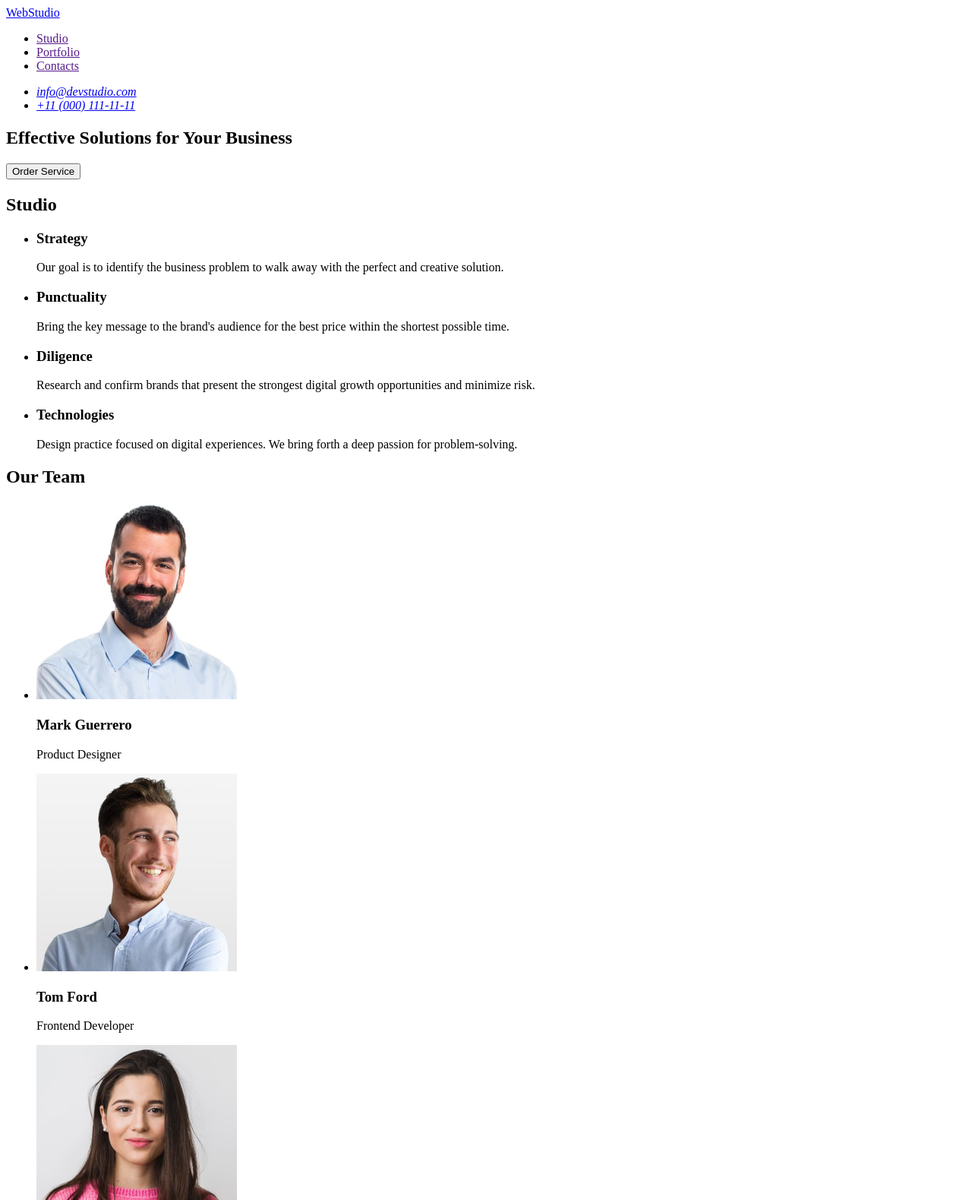
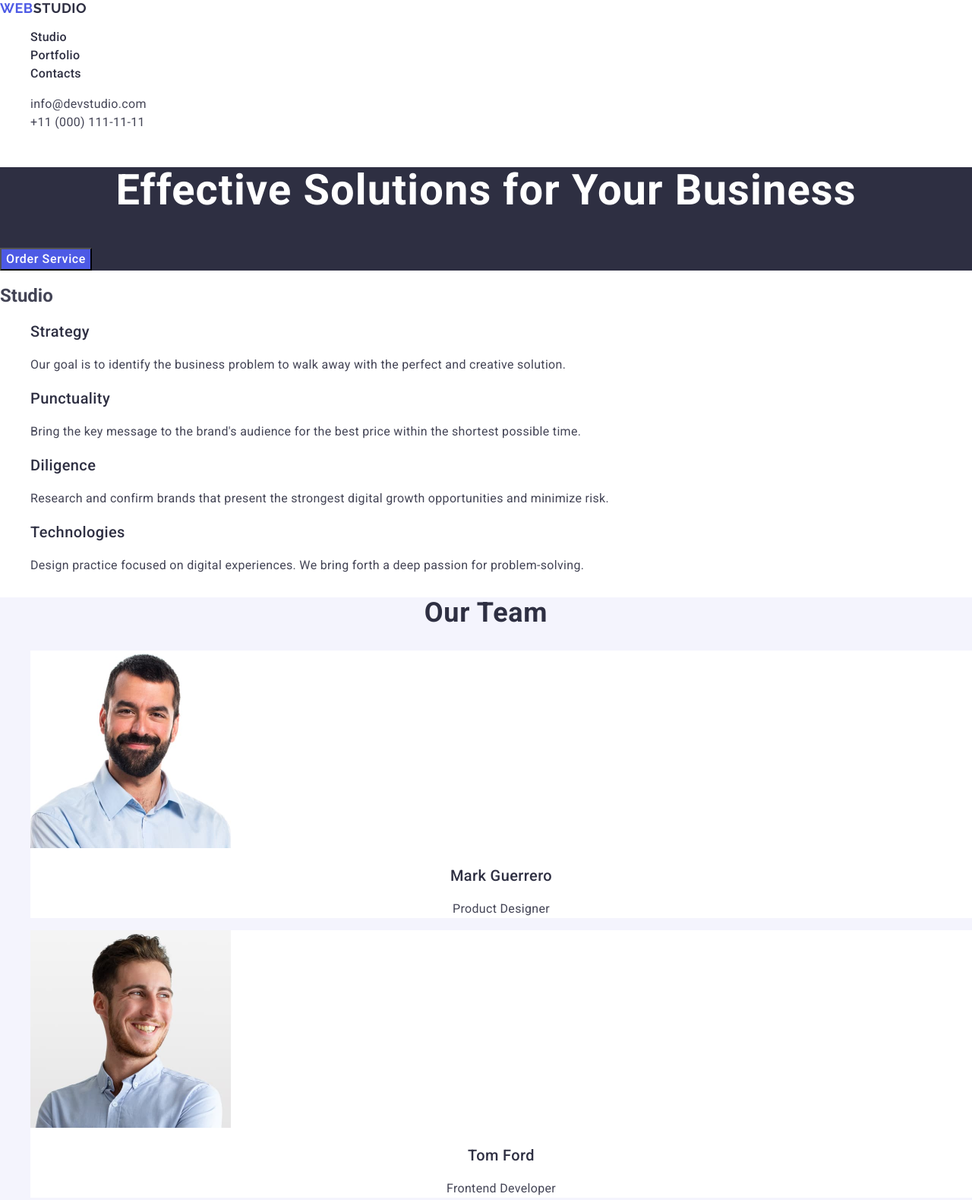
Before and after one commit to MaksPkm/goit-markup-hw-02, a plain HTML site: page index.html in a window 1280 px wide. Shown: the top 1579 px of the page at 76% size. Drawn offline with nearby package versions, Linux system fonts and the light colour scheme.

Commit message:
add new files

```diff
--- /dev/null
+++ b/css/styles.css
@@ -0,0 +1,159 @@
+body {
+    font-family: "Roboto", sans-serif;
+    color: #434455;
+    background-color: #fff;
+}
+ul {
+    list-style-type: none;
+}
+a {
+    text-decoration: none;
+}
+button {
+    background-color: #4d5ae5;
+}
+
+
+
+.logo {
+        font-family: "Raleway", sans-serif;
+        font-weight: 700;
+        font-size: 18px;
+        line-height: 1.16667;
+        letter-spacing: 0.03em;
+        text-transform: uppercase;
+        color: #4d5ae5;
+}
+.logo-part {
+        font-family: "Raleway", sans-serif;
+        font-weight: 700;
+        font-size: 18px;
+        line-height: 1.16667;
+        letter-spacing: 0.03em;
+        text-transform: uppercase;
+        color: #2e2f42;
+}
+
+
+
+.menu-links  {
+        font-family:  inherit;
+        font-weight: 500;
+        font-size: 16px;
+        line-height: 1.5;
+        letter-spacing: 0.02em;
+        color: #2e2f42;
+}
+.menu-links:hover,
+.menu-links:focus {
+        font-family: inherit;
+        font-weight: 500;
+        font-size: 16px;
+        line-height: 1.5;
+        letter-spacing: 0.02em;
+        color: #404BBF;
+}
+
+
+
+.address {
+    font-style: normal;
+}
+.addr-links {
+       font-family: inherit;
+       font-weight: 400;
+       font-size: 16px;
+       line-height: 1.5;
+       letter-spacing: 0.02em;
+       color: #434455;
+}
+.addr-links:hover,
+.addr-links:focus {
+        font-family: inherit;
+        font-weight: 400;
+        font-size: 16px;
+        line-height: 1.5;
+        letter-spacing: 0.02em;
+        color: #404BBF;
+}
+
+
+
+.hero-sect {
+    background-color: #2e2f42;
+}
+.hero-title {
+        font-family: inherit;
+        font-weight: 700;
+        font-size: 56px;
+        line-height: 1.07143;
+        letter-spacing: 0.02em;
+        text-align: center;
+        color: #fff;
+}
+.hero-button {
+        font-family: inherit;
+        font-weight: 500;
+        font-size: 16px;
+        line-height: 1.5;
+        letter-spacing: 0.04em;
+        color: #fff;
+}
+.hero-button:hover,
+.hero-button:focus {
+    background-color: #404BBF;
+}
+
+
+
+.benf-header {
+        font-family: inherit;
+        font-weight: 500;
+        font-size: 20px;
+        line-height: 1.2;
+        letter-spacing: 0.02em;
+        color: #2e2f42;
+}
+.benf-content {
+        font-family: inherit;
+        font-weight: 400;
+        font-size: 16px;
+        line-height: 1.5;
+        letter-spacing: 0.02em;
+        color: #434455;
+}
+
+
+
+.team-sect {
+    background: #f4f4fd;
+}
+.t-header {
+        font-weight: 700;
+        font-size: 36px;
+        line-height: 1.11111;
+        letter-spacing: 0.02em;
+        text-align: center;
+        color: #2e2f42;
+}
+.t-menu {
+    background-color: #fff;
+}
+.t-names {
+        font-family: inherit;
+        font-weight: 500;
+        font-size: 20px;
+        line-height: 1.2;
+        letter-spacing: 0.02em;
+        text-align: center;
+        color: #2e2f42;
+}
+.t-position {
+        font-family: inherit;
+        font-weight: 400;
+        font-size: 16px;
+        line-height: 1.5;
+        letter-spacing: 0.02em;
+        text-align: center;
+        color: #434455;
+}
--- a/index.html
+++ b/index.html
@@ -4,91 +4,118 @@
     <meta charset="UTF-8">
     <meta name="viewport" content="width=device-width, initial-scale=1.0">
     <title>WebStudio</title>
-
-    <link rel="stylesheet" href="./css/styles.css" />
+    <link rel="stylesheet" href="https://cdnjs.cloudflare.com/ajax/libs/modern-normalize/2.0.0/modern-normalize.min.css">
+    <link rel="stylesheet" href="./css/styles.css">
+    <link rel="preconnect" href="https://fonts.googleapis.com">
+    <link rel="preconnect" href="https://fonts.gstatic.com" crossorigin>
+    <link href="https://fonts.googleapis.com/css2?family=Raleway:wght@700&family=Roboto:wght@400;500;700&display=swap"
+        rel="stylesheet">
 </head>
 
 <body>
+
+
     <header>
+
+
         <nav>
-          <a href="./index.html">WebStudio</a>
-          <ul>
-            <li><a href="">Studio</a></li>
-            <li><a href="">Portfolio</a></li>
-            <li><a href="">Contacts</a></li>
+          <a href="./index.html" class="logo">Web<span class="logo-part">Studio</span></a>
+          <ul class="page-menu">
+            <li><a href="./index.html" class="menu-links">Studio</a></li>
+            <li><a href="" class="menu-links">Portfolio</a></li>
+            <li><a href="" class="menu-links">Contacts</a></li>
           </ul>
         </nav>
 
-        <address>
+
+
+        <address class="address">
             <ul>
                 <li>
-                    <a href="mailto:info@devstudio.com">info@devstudio.com</a>
+                    <a href="mailto:info@devstudio.com" class="addr-links">info@devstudio.com</a>
                 </li>
                 <li>
-                    <a href="tel:+110001111111">+11 (000) 111-11-11</a>
+                    <a href="tel:+110001111111" class="addr-links">+11 (000) 111-11-11</a>
                 </li>
             </ul>
         </address>
+
+
     </header>
 
+
+
     <main>
-        <section>
-            <h1>Effective Solutions for Your Business</h1>
-            <button type="button">Order Service</button>
+
+
+        <section class="hero-sect">
+            <h1 class="hero-title">Effective Solutions for Your Business</h1>
+            <button type="button" class="hero-button">Order Service</button>
         </section>
 
-        <section>
+
+
+        <section class="benefts-sect">
             <h2>Studio</h2>
             <ul>
                 <li>
-                    <h3>Strategy</h3>
-                    <p>
+                    <h3 class="benf-header">Strategy</h3>
+                    <p class="benf-content">
                         Our goal is to identify the business
                         problem to walk away with the perfect and creative solution.
                     </p>
                 </li>
                 <li>
-                    <h3>Punctuality</h3>
-                    <p>
+                    <h3 class="benf-header">Punctuality</h3>
+                    <p class="benf-content">
                         Bring the key message to the brand's audience for the best price within the shortest possible time.
                     </p>
                 </li>
                 <li>
-                    <h3>Diligence</h3>
-                    <p>
+                    <h3 class="benf-header">Diligence</h3>
+                    <p class="benf-content">
                         Research and confirm brands that present the strongest digital growth opportunities and minimize risk.
                     </p>
                 </li>
                 <li>
-                    <h3>Technologies</h3>
-                    <p>
+                    <h3 class="benf-header">Technologies</h3>
+                    <p class="benf-content">
                         Design practice focused on digital experiences. We bring forth a deep passion for problem-solving.
                     </p>
                 </li>
             </ul>
         </section>
 
-        <section>
-            <h2>Our Team</h2>
+
+
+        <section class="team-sect">
+            <h2 class="t-header">Our Team</h2>
             <ul>
-                <li>
+                <li class="t-menu">
                     <img src="./images/img-3.jpg" alt="Mark Guerrero" width="264" height="260" >
-                    <h3>Mark Guerrero</h3><p>Product Designer</p>
+                    <h3 class="t-names">Mark Guerrero</h3>
+                    <p class="t-position">Product Designer</p>
                 </li>
-                <li>
+                <li class="t-menu">
                     <img src="./images/img-2.jpg" alt="Tom Ford" width="264" height="260" >
-                    <h3>Tom Ford</h3><p>Frontend Developer</p>
+                    <h3 class="t-names">Tom Ford</h3>
+                    <p class="t-position">Frontend Developer</p>
                 </li>
-                <li>
+                <li class="t-menu">
                     <img src="./images/img-1.jpg" alt="Camila Garcia" width="264" height="260" >
-                    <h3>Camila Garcia</h3><p>Marketing</p>
+                    <h3 class="t-names">Camila Garcia</h3>
+                    <p class="t-position">Marketing</p>
                 </li>
-                <li>
+                <li class="t-menu">
                     <img src="./images/img.jpg" alt="Daniel Wilson" width="264" height="260" >
-                    <h3>Daniel Wilson</h3><p>UI Designer</p>
+                    <h3 class="t-names">Daniel Wilson</h3>
+                    <p class="t-position">UI Designer</p>
                 </li>
             </ul>
         </section>
+
+
+
         <section>
             <h2 class="">Our Portfolio</h2>
             <ul>
@@ -124,7 +151,12 @@
                 </li>
             </ul>
         </section>
+
+
     </main>
+
+
+
 
     <footer>
         <a href="./index.html">WebStudio</a>
@@ -133,5 +165,7 @@
             business with digital marketing & growth solutions.
         </p>
     </footer>
+
+
 </body>
 </html>
```
Also changed, not shown: .css/styles.css (deleted).
